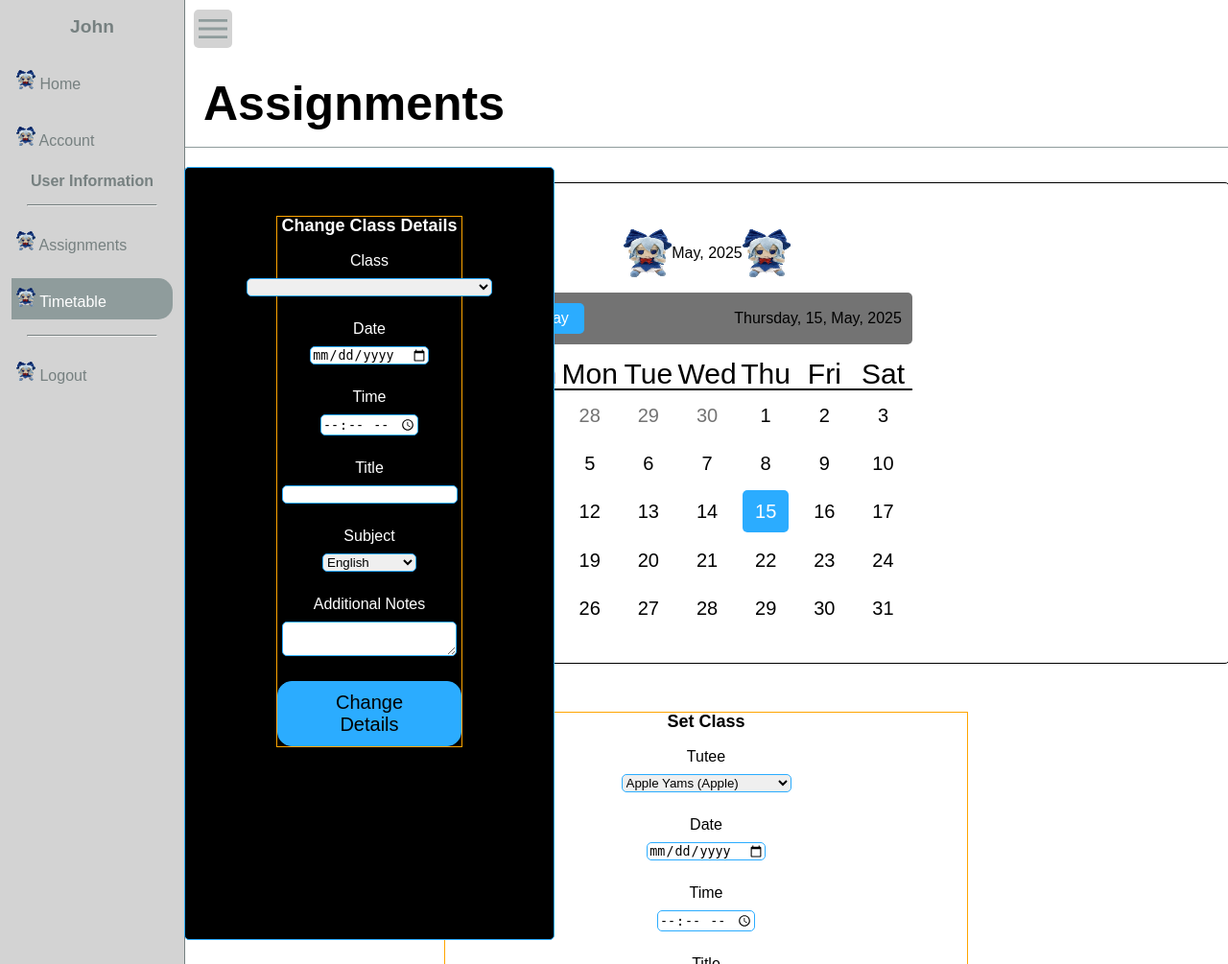
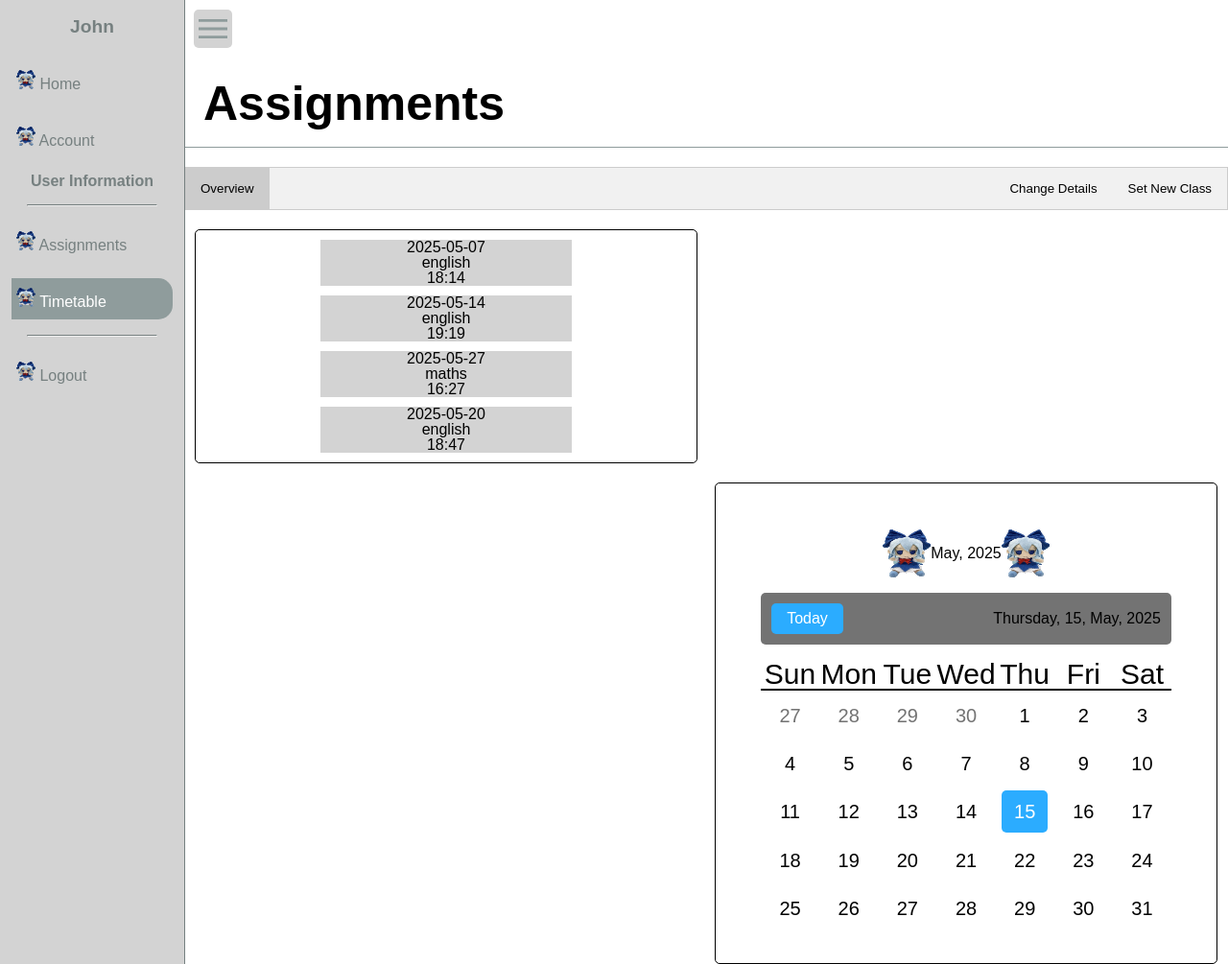
Before and after one commit to whishasha/g2g-py, a Flask app: page /user/timetable in a window 1280 px wide. Shown: the whole page at 96% size. Run offline with Flask 3, Linux system fonts and the light colour scheme; a user stored in the database is signed in; data comes from the database, SQL or seed files in the repository; some libraries are stand-ins or nearby versions.

Commit message:
Styling timetable page

```diff
--- a/functions.py
+++ b/functions.py
@@ -242,7 +242,7 @@ def get_home_details(tuteeID):
     # fetching assignment:
         # number of due assignments
         # duedate, title, subject
-    assignment_details = cur.execute('''SELECT duedate, title, subject FROM testAssignments WHERE tuteeID=? AND duedate > ?''', (tuteeID, currentYearMonthDate)).fetchall()
+    assignment_details = cur.execute('''SELECT duedate, title, subject FROM testAssignments WHERE tuteeID=? AND duedate > ? OR tutorID=?''', (tuteeID, currentYearMonthDate, tuteeID)).fetchall()
 
 
     # fetching enrolled classes:
--- a/main.py
+++ b/main.py
@@ -309,8 +309,14 @@ def user_timetable():
 
     print(current_user.id)
     tutees = functions.get_tutees()
-    from json import dumps
-    return render_template('user_timetable.html', class_dates=init_real_data(current_user.id), tutees=tutees)
+
+    con = sqlite3.connect('database.db')
+    cur = con.cursor()
+
+    overview = cur.execute('''SELECT subject, classdate, classtime, title FROM testDates WHERE tuteeID=? OR tutorID=?''', (current_user.id, current_user.id)).fetchall()
+    print(overview)
+
+    return render_template('user_timetable.html', class_dates=init_real_data(current_user.id), tutees=tutees, overview=overview)
 
 def format_calendar_data(subject, tutee, daymonthyear, time, notes):
     #store daymonthyear in 2 separate variables:
@@ -641,7 +647,7 @@ def register():
             con.commit()
             print("Account registered!")
 
-        registereduserID = cur.execute('''SELECT ID FROM users WHERE name=?''', (usernameCheck)).fetchone()
+        registereduserID = cur.execute('''SELECT ID FROM users WHERE name=?''', (usernameCheck,)).fetchone()
         if registereduserID: #checking if this has type None
             registereduserID = registereduserID[0]
         else:
--- a/templates/user_timetable.html
+++ b/templates/user_timetable.html
@@ -27,7 +27,6 @@ div#title {
     border: 1px solid black;
     border-radius: 5px;
     background-color: var(--background);
-    max-width:98vw; /* makes calendar span the width of the content div */
     width: 100%;
     height:500px;
 }
@@ -131,7 +130,9 @@ div#title {
     position: absolute;
     overflow: scroll;
     overflow-x:hidden;
-    display: flex; /*ultimate div centering technique */
+
+
+    display: none; /* code turns this to display flex */
     justify-content: flex-start;
     align-items: center;
     flex-direction: column;
@@ -149,36 +150,20 @@ div#title {
     word-wrap: break-word;
 }
 
-#changeClassDetails{
-    background-color: black;
-    height: 80vh;
-    width: 30vw;
-    z-index: 99999;
-    position: absolute;
-    overflow: scroll;
-    overflow-x:hidden;
-    display: flex; /*ultimate div centering technique */
-    justify-content: flex-start;
-    align-items: center;
-    flex-direction: column;
-
-    border-radius: 5px;
-
-    opacity: 1;
-    color: white;
-    border: 1px solid var(--accent);
-}
 
 form {
     margin: 50px auto;
 
-    border: 1px solid orange;
     display: flex;
     justify-content: center;
     flex-direction: column;
     align-items: center;
 
-    width: 50%;
+    width: fit-content;
+
+    background-color: var(--bgbar);
+    border-radius: 15px;
+    padding: 10px;
 }
 
 form input{
@@ -208,13 +193,99 @@ form #submit{
     padding: 10px 30px;
 }
 
+#changeClassDetails #setClass{
+    background-color: var(--bgbar);
+
+    height: 80vh;
+    width: 100%;
+
+    margin: 10px auto;
+    display: inline-block;
+    border: 1px solid black;
+
+    /* justify-content: flex-start; */
+    /* align-items: center; */
+    /* flex-direction: row; */
+
+    border-radius: 5px;
+
+    opacity: 1;
+    color: white;
+    border: 1px solid var(--accent);
+    border-radius: 15px;
+}
+
+
+
 textarea {
     border-radius: 5px;
     border: 1px solid var(--accent);
     margin: 10px;
 }
+.tab {
+  overflow: hidden;
+  border: 1px solid #ccc;
+  background-color: #f1f1f1;
+}
 
+/* Style the buttons that are used to open the tab content */
+.tab button {
+  background-color: inherit;
+  float: left;
+  border: none;
+  outline: none;
+  cursor: pointer;
+  padding: 14px 16px;
+  transition: 0.3s;
+}
 
+.tab button.options{
+    float: right;
+}
+
+/* Change background color of buttons on hover */
+.tab button:hover {
+  background-color: #ddd;
+}
+
+/* Create an active/current tablink class */
+.tab button.active {
+  background-color: #ccc;
+}
+
+.tabcontent {
+    display: none;
+}
+
+.class {
+    margin: 10px auto;
+
+    display: flex;
+    flex-direction: column;
+
+    background-color: var(--bgbar);
+
+    text-align: center;
+    width: 50%;
+}
+
+#overview .container {
+    width: 48%;
+    /* float:left; */
+    border: 1px solid black;
+
+    border-radius: 5px;
+
+    margin-left: 1%;
+    margin-top: 20px;
+}
+#overview .calendar {
+    width: 48%;
+    /* float: right; */
+
+    margin-right: 1%;
+    margin-top: 20px;
+}
 
 </style>
 {% endblock %}
@@ -241,7 +312,14 @@ textarea {
         <div id="dateInfo">
             hi ;3
         </div>
-        <div id="changeClassDetails"> <!--only visible to tutors-->
+        <div class="tab">
+            <button class="tablinks" id="defaultOpen" onclick="openCity(event, 'overview')">Overview</button>
+            <button class="tablinks options" onclick="openCity(event, 'setclass')">Set New Class</button>
+            <button class="tablinks options" onclick="openCity(event, 'changeClassDetails')">Change Details</button>
+        </div>
+
+
+        <div id="changeClassDetails" class="tabcontent"> <!--only visible to tutors-->
             <form method="post">
                 <input type="hidden" name="csrf_token" value="{{ csrf_token() }}"/>
                 <input type="hidden" name="change"/>
@@ -272,10 +350,17 @@ textarea {
                 <br><button type="submit" id="submit">Change Details</button>
             </form>
         </div>
-        <div id="overview">
-            classes yo
+        <div id="overview" class="tabcontent">
+            <div class="container">
+            {% for class in overview %} <!--not sure if this work :/-->
+                <div class="class">
+                    <div class="title">{{class[1]}}</div>
+                    <div class="duedate">{{class[0]}}</div>
+                    <div class="subject">{{class[2]}}</div>
                 </div>
-        <div class="calendar">
+            {% endfor %}
+            </div>
+            <div class="calendar" id="calendar">
             <div class="calendar-inner">
                 <div class="calendar-controls">
                     <div class="calendar-headings">
@@ -334,6 +419,8 @@ textarea {
                 </div>
             </div>
             </div>
+        </div>
+        <div id="setclass" class="tabcontent">
             <form method="post" name="setClass">
             <input type="hidden" name="csrf_token" value="{{ csrf_token() }}"/>
             <input type="hidden" name="set"/>
@@ -369,6 +456,8 @@ textarea {
 
             <br><button type="submit" id="submit">Set Class</button>
             </form>
+        </div>
+
         {%endblock%}
     </div>
 
@@ -539,7 +628,7 @@ const displayDateInfo = (El) => { //display class details for each date
     //event.stopPropagation();
     const offset = 200;
     var ElRect = El.getBoundingClientRect();
-
+    console.log('displaying date info');
     dateInfoEl.innerHTML = "";
 
     const infoData = JSON.parse(decodeURIComponent(El.dataset.info));
@@ -579,7 +668,7 @@ const displayDateInfo = (El) => { //display class details for each date
         topPosition = windowHeight - (dateInfoHeight + 30);
     }
 
-    dateInfoEl.style.left = leftPosition + 'px'; //makes it APPEAR real SNAZZY!
+    dateInfoEl.style.left = leftPosition + 'px';
     dateInfoEl.style.top = topPosition + 'px';
     dateInfoEl.style.display = 'relative';
 }
@@ -594,16 +683,19 @@ function changeClassDetails() {
     changeClassDetailsEl.style.left = '10px';
     changeClassDetailsEl.style.top = "20px";
 }
-document.addEventListener('click', (e) => { //Listener which closes the dateInfoElement when cursor clicks away
+document.addEventListener('click', (e) => { //Listener which closes the dateInfoElement and changeClassDetailsEl when cursor clicks away
     if (!e.target.classList.contains('date') && !dateInfoEl.contains(e.target)) {
         dateInfoEl.style.left = '-9999px';
         dateInfoEl.style.top = '-9999px';
     }
 
-    if (!changeClassDetailsEl.contains(e.target)) {
-        changeClassDetailsEl.style.left = '-9999px';
-        changeClassDetailsEl.style.top = '-9999px';
-    }
+
+    // Make it so you have to click an X button to close this
+    // if (!changeClassDetailsEl.contains(e.target)) {
+    //     changeClassDetailsEl.style.left = '-9999px';
+    //     changeClassDetailsEl.style.top = '-9999px';
+    // }
+//
 });
 
 
@@ -622,7 +714,7 @@ const changeClassNotes = document.querySelector('#changeClassDetails #classnotes
 const selectDates = document.getElementById('date'); //Date picker for change class form
 
 
-selectDates.innerHTML='';
+selectDates.innerHTML=''; // For populating the change class details form
 for (const [month, date] of Object.entries(class_dates)) {
     // date is a nested DICTIONARY containing events which are lists
     console.log(month);
@@ -660,6 +752,29 @@ function populateForm(event) {
 
 
     </script>
+    <script>
+                function openCity(evt, tabName) {
+            // Declare all variables
+            var i, tabcontent, tablinks;
+
+            // Get all elements with class="tabcontent" and hide them
+            tabcontent = document.getElementsByClassName("tabcontent");
+            for (i = 0; i < tabcontent.length; i++) {
+                tabcontent[i].style.display = "none";
+            }
+
+            // Get all elements with class="tablinks" and remove the class "active"
+            tablinks = document.getElementsByClassName("tablinks");
+            for (i = 0; i < tablinks.length; i++) {
+                tablinks[i].className = tablinks[i].className.replace(" active", "");
+            }
+
+            // Show the current tab, and add an "active" class to the button that opened the tab
+            document.getElementById(tabName).style.display = "block";
+            evt.currentTarget.className += " active";
+            }
+    document.getElementById("defaultOpen").click();
+    </script>
 {% endblock %}
 
 </body>
```
Also changed, not shown: TODO.md (+7 -46 lines). Lines whose indentation alone changed are shown as unchanged.
